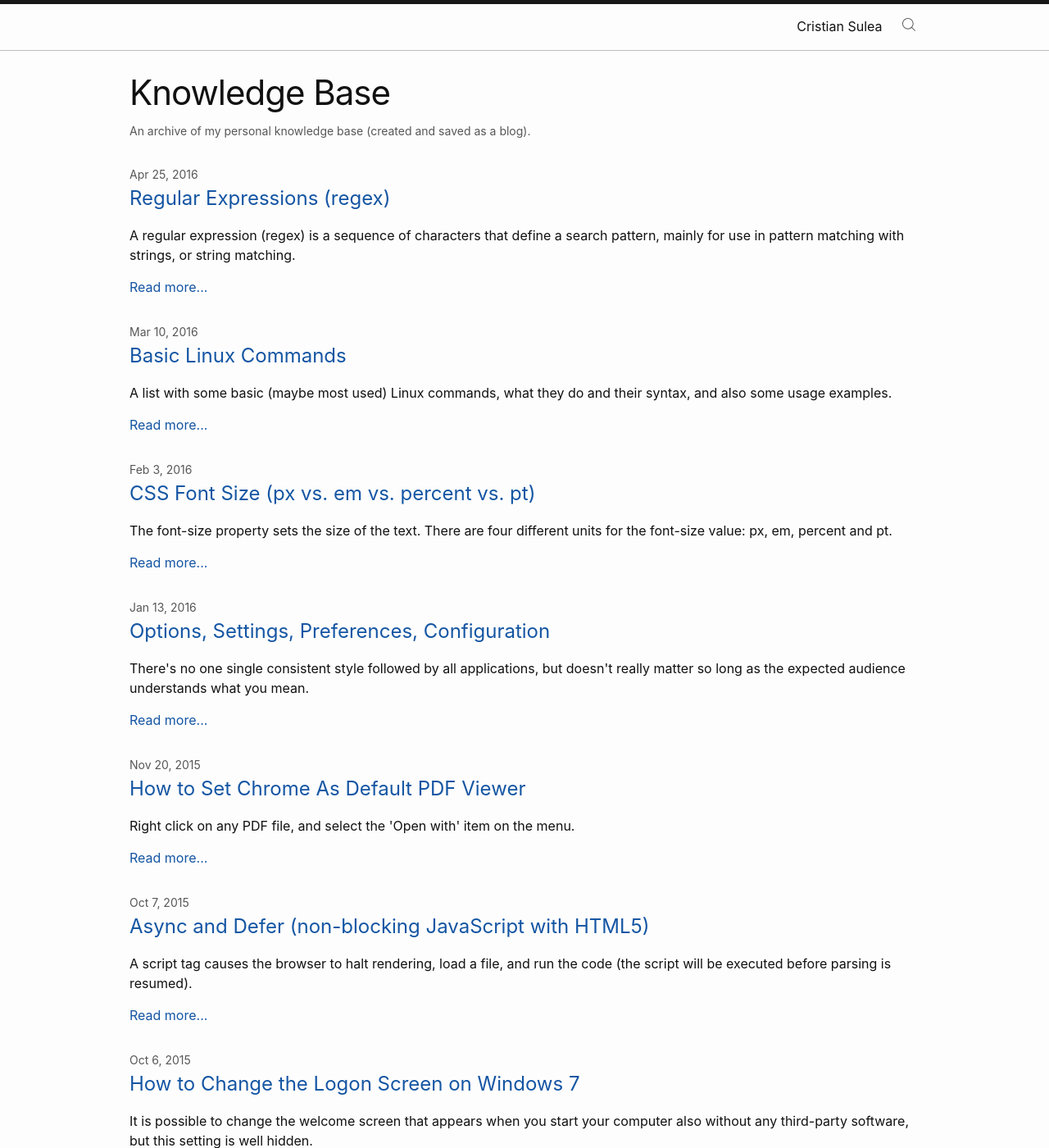
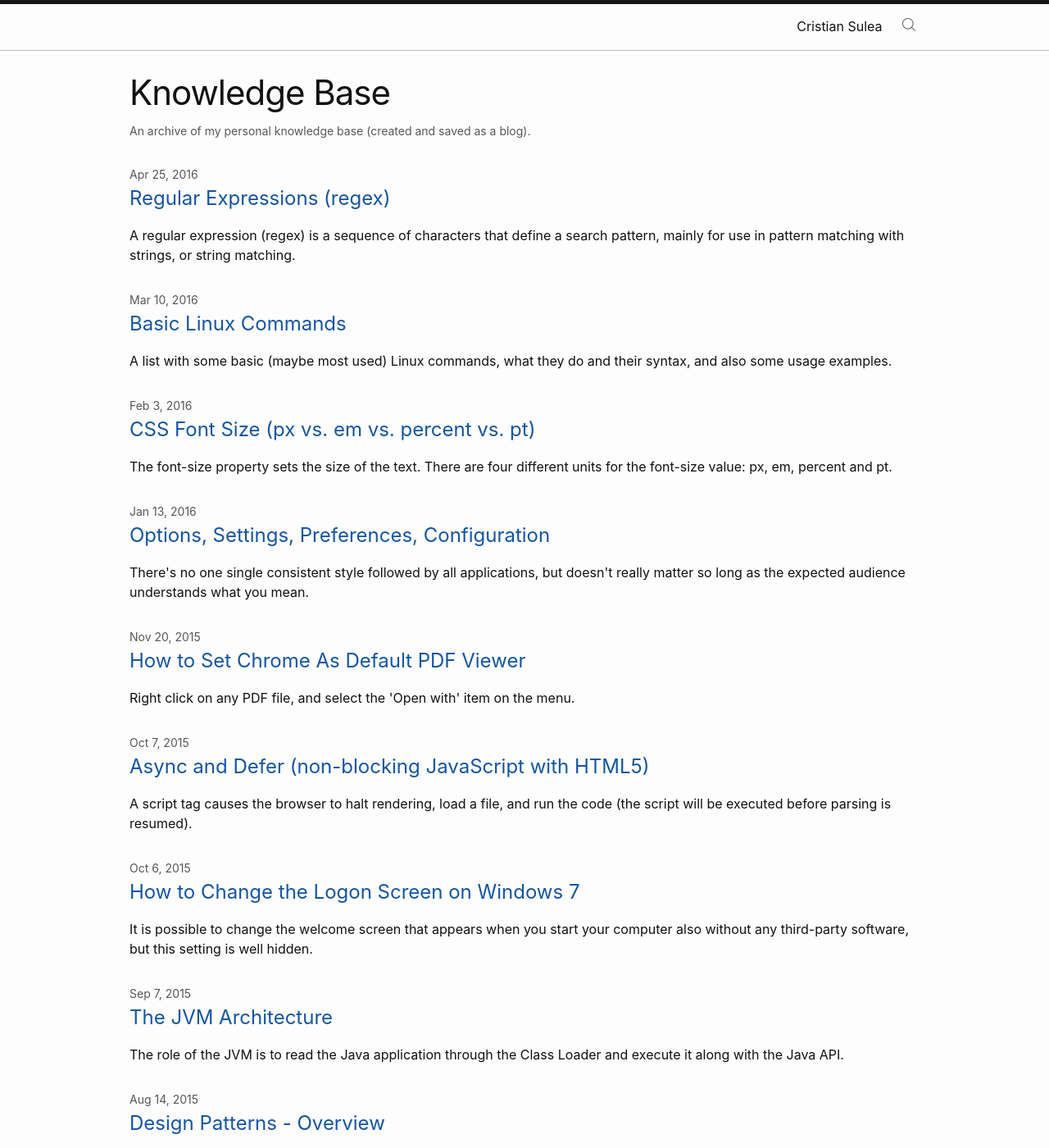
Before and after one commit to cristian-sulea/cristian-sulea-net, a Jekyll site: the page built from jekyllrb/blog.md, in a window 1280 px wide and 1400 px high. Shown: the whole window at 82% size. Built offline with Jekyll 4.4.1, drawn with Linux system fonts in a browser that asks for light colours; some of the changed text lies outside the part shown.

Commit message:
removed read more

```diff
--- a/jekyllrb/_layouts/blog.html
+++ b/jekyllrb/_layouts/blog.html
@@ -55,7 +55,6 @@
 									</h2>
 
 									<p>{{ post.description }}</p>
-									<p><a href="{{ post.url | absolute_url }}">Read more...</a></p>
 								</li>
 							{%- endfor -%}
 						</ul>
```
